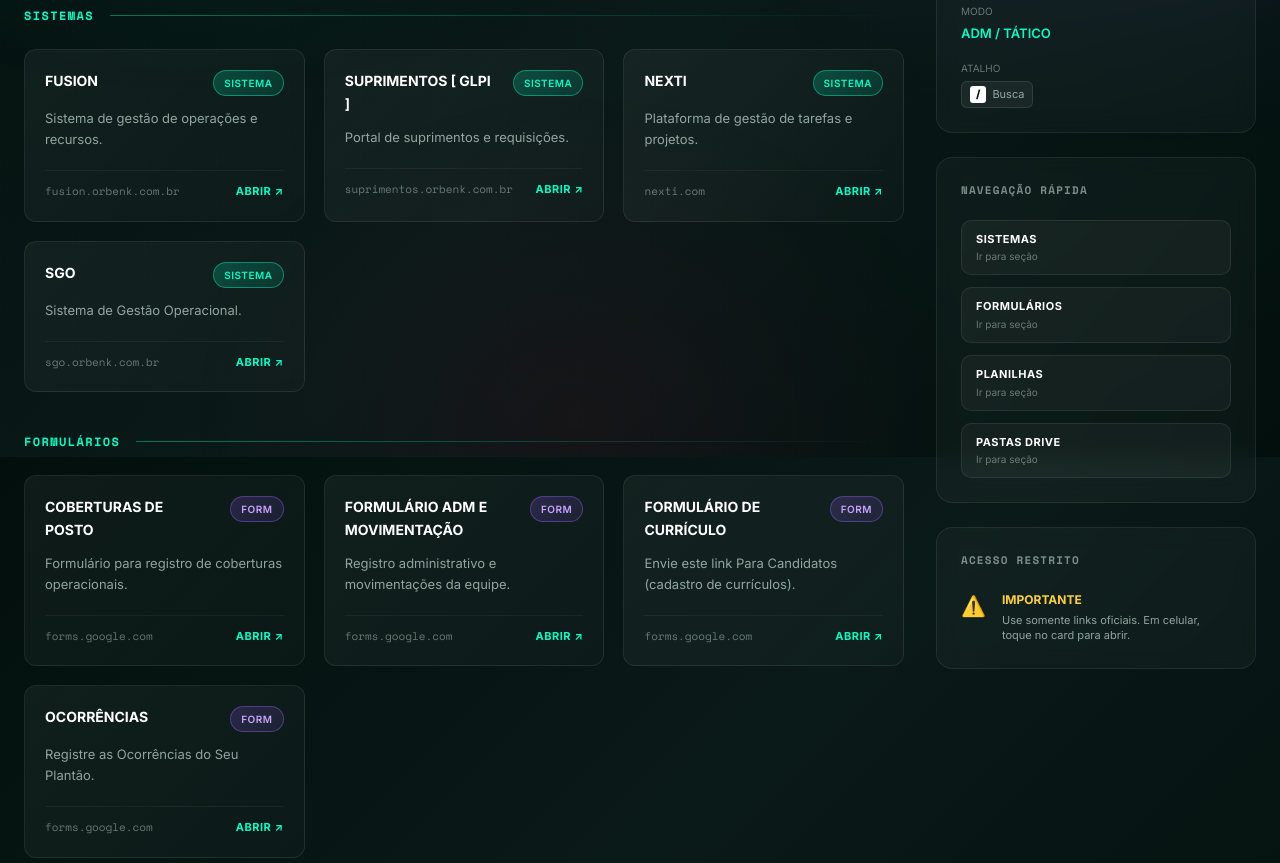
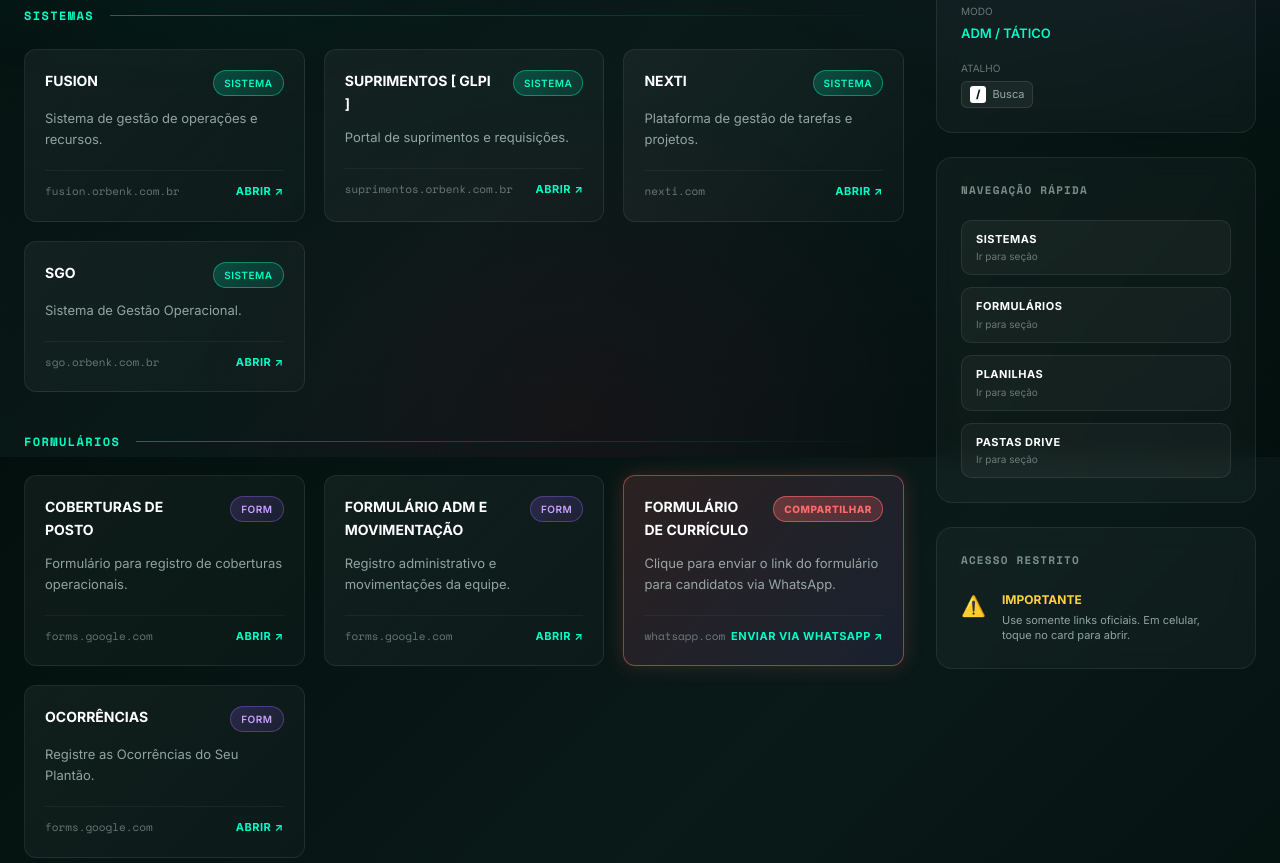
Before and after one commit to douglasjelinsky-code/painel, a plain HTML site: page index.html in a window 1280 px wide. Shown: the part 343-1206 px from the top of the page. Drawn offline with nearby package versions, Linux system fonts and the light colour scheme.

Commit message:
Update index.html

```diff
--- a/index.html
+++ b/index.html
@@ -390,6 +390,25 @@
       color: #ffd23d;
     }
 
+    /* DESTAQUE PARA O BOTÃO DE CURRÍCULO */
+    .tile-highlight {
+      border-color: rgba(255, 107, 107, 0.5) !important;
+      background: linear-gradient(135deg, rgba(255, 107, 107, 0.15), rgba(155, 92, 255, 0.1)) !important;
+      box-shadow: 0 0 20px rgba(255, 107, 107, 0.2);
+    }
+
+    .tile-highlight:hover {
+      border-color: rgba(255, 107, 107, 0.8) !important;
+      box-shadow: 0 0 30px rgba(255, 107, 107, 0.3) !important;
+    }
+
+    .tag-highlight {
+      background: linear-gradient(135deg, rgba(255, 107, 107, 0.3), rgba(255, 107, 107, 0.2));
+      border: 1px solid rgba(255, 107, 107, 0.6);
+      color: #ff6b6b;
+      font-weight: 800;
+    }
+
     .tile-description {
       font-size: 13px;
       color: rgba(232, 255, 248, 0.6);
@@ -690,16 +709,16 @@
                 </div>
               </a>
 
-              <a class="tile" href="https://forms.gle/EoP4xeFzTQnp6rTB8" target="_blank" rel="noopener noreferrer"
-                 data-name="formulário de currículo" data-tags="formulário currículo curriculo recrutamento rh">
+              <a class="tile tile-highlight" href="https://api.whatsapp.com/send?text=Olá! Segue o link para cadastro de currículo: https://forms.gle/EoP4xeFzTQnp6rTB8" target="_blank" rel="noopener noreferrer"
+                 data-name="formulário de currículo" data-tags="formulário currículo curriculo recrutamento rh whatsapp compartilhar">
                 <div class="tile-header">
                   <div class="tile-title">FORMULÁRIO DE CURRÍCULO</div>
-                  <span class="tile-tag tag-form">FORM</span>
+                  <span class="tile-tag tag-highlight">COMPARTILHAR</span>
                 </div>
-                <div class="tile-description">Envie este link Para Candidatos (cadastro de currículos).</div>
+                <div class="tile-description">Clique para enviar o link do formulário para candidatos via WhatsApp.</div>
                 <div class="tile-footer">
-                  <span class="tile-meta">forms.google.com</span>
-                  <span class="tile-open">ABRIR ↗</span>
+                  <span class="tile-meta">whatsapp.com</span>
+                  <span class="tile-open">ENVIAR VIA WHATSAPP ↗</span>
                 </div>
               </a>
 
```
